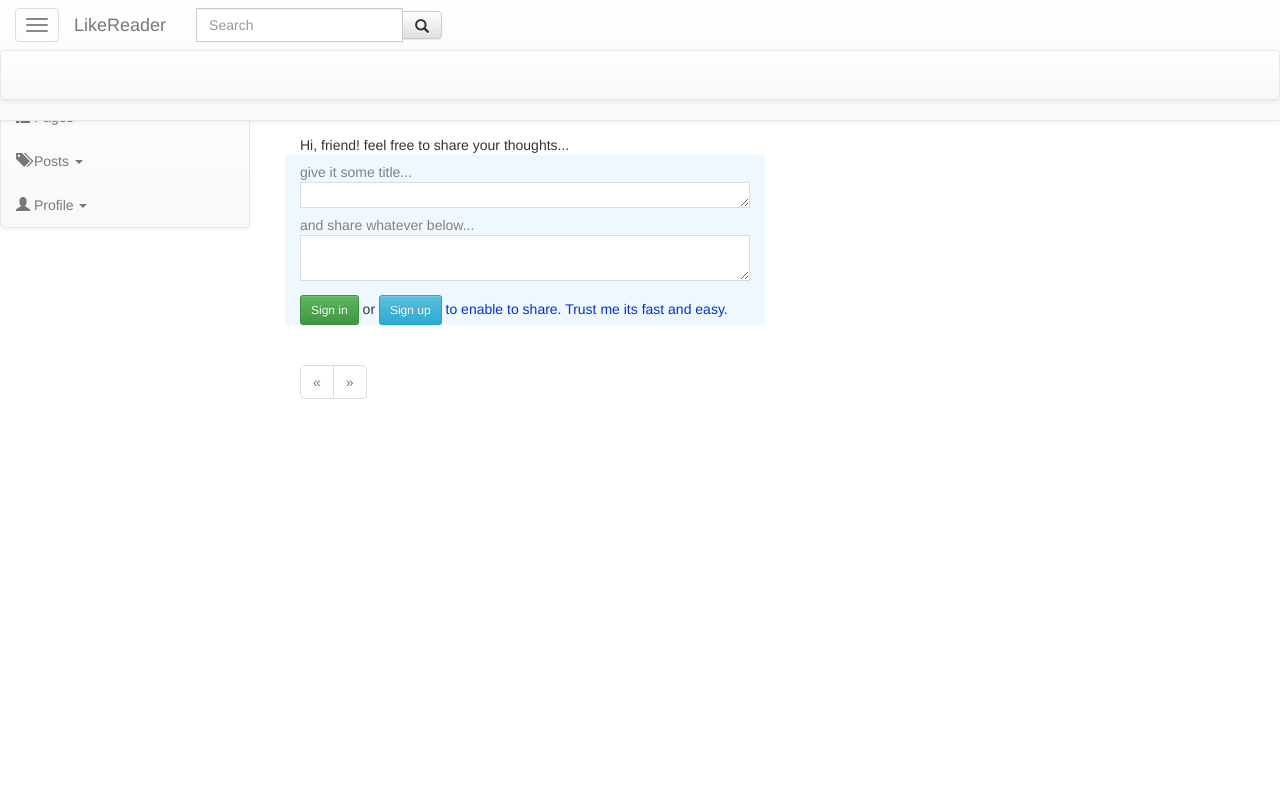
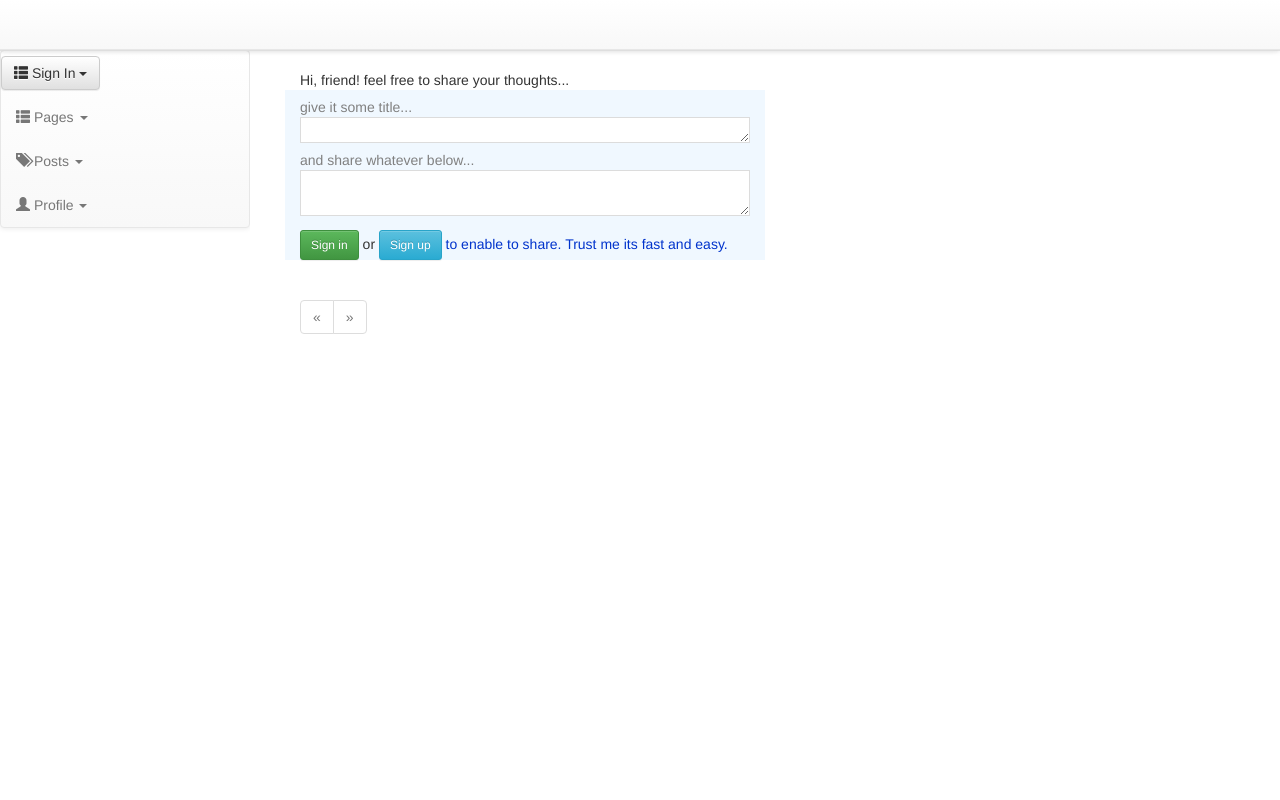
Before and after one commit to jmjuanico/likereader, a Flask app: a page that uses app/templates/base.html in a window 1280 px wide. Run offline with Flask 2, Linux system fonts and the light colour scheme; data that the repository does not hold is empty; parts of the project's set-up code (start-up, migrations or seed data) failed here and were passed over; some libraries are stand-ins or nearby versions.

Commit message:
changes on navbar

```diff
--- a/app/static/css/app.css
+++ b/app/static/css/app.css
@@ -4,11 +4,10 @@
  * Slidebar (add to your bootstrap)
  */
 
-/**
+
 body{
   overflow-x: hidden;
 }
-**/
 
 .slidebar-form {
   padding: 7px 15px 13px 15px;
@@ -213,7 +212,7 @@
 ******************************************************/
 body {
     position: relative;
-    padding-top: 65px;
+    /***padding-top: 65px;***/
     font-style: verdana !important;
 }
 a {
@@ -288,9 +287,11 @@
     padding-bottom: 10px;
     padding-top: 0px;
 }
+/**
 #loginmodal {
     position: relative;
 }
+**/
 
 /***************************************************
 text boxes formats
--- a/app/templates/base.html
+++ b/app/templates/base.html
@@ -78,8 +78,7 @@
         </div>
     </div>
 
-      <div class="navbar navbar-default" role="navigation">
-       <!--<div id = "message" class="nav navbar-nav text-center">-->
+      <div class="navbar navbar-default navbar-fixed-top">
           <div id = "message">
             {% include 'flash.html' %}
             </div>
```
